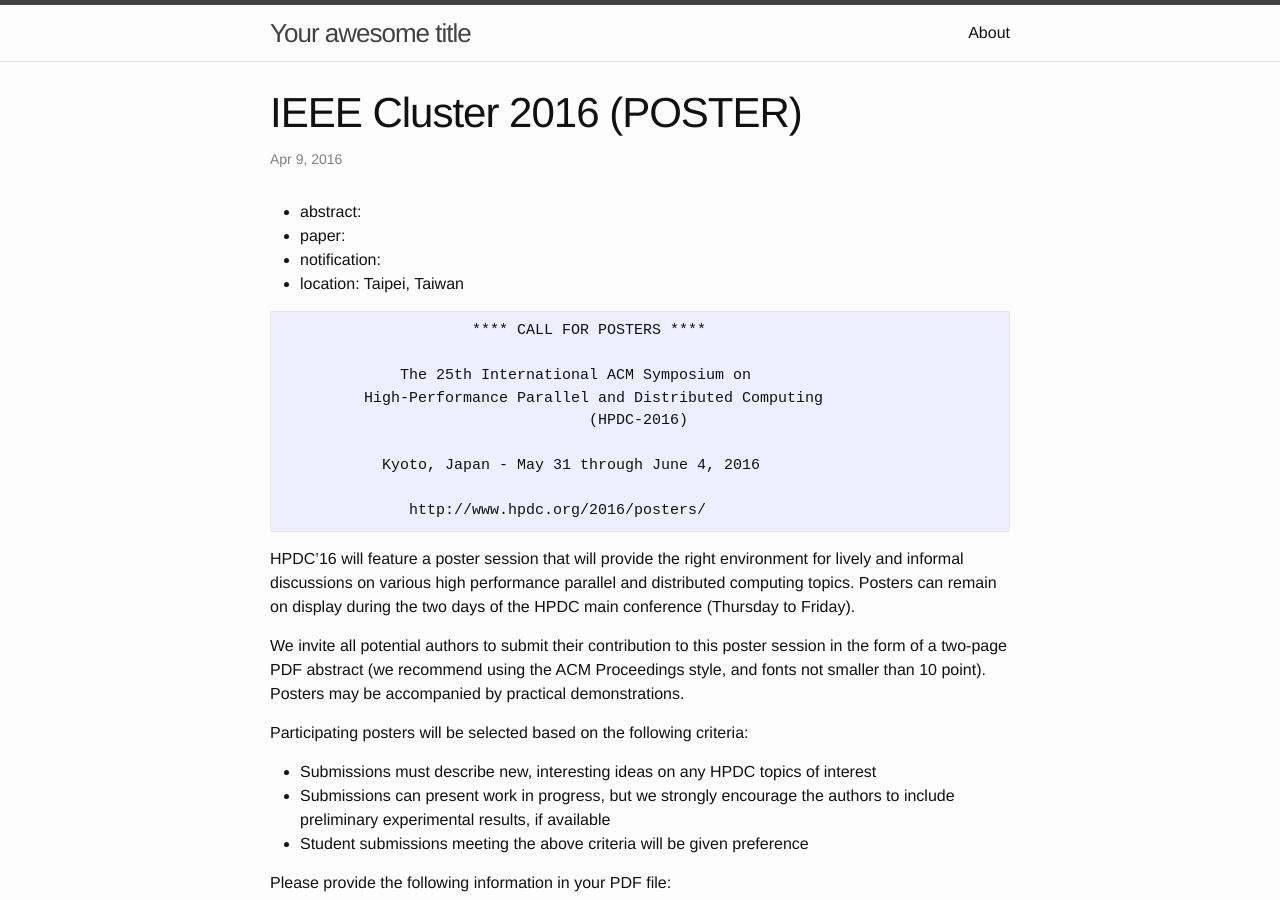
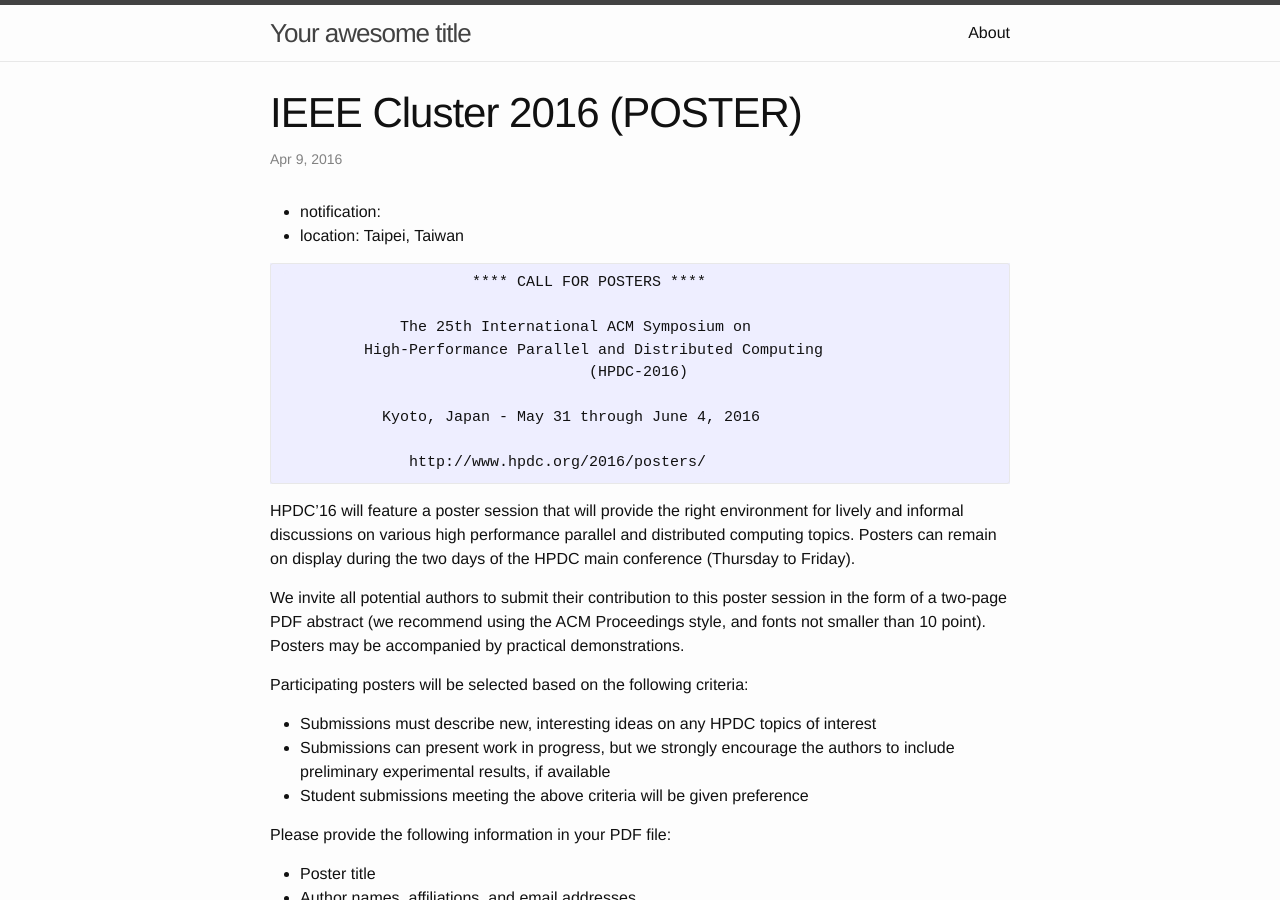
Before and after one commit to camready/camready.github.io, a Jekyll site: the page built from _calls/cluster/2016/poster.md, in a window 1280 px wide and 900 px high. Built offline with Jekyll 4.4.1, drawn with Linux system fonts in a browser that asks for light colours.

Commit message:
jekyll: add flexible deadlines to template
Signed-off-by: Noah Watkins <noahwatkins@gmail.com>

```diff
--- a/_layouts/call.html
+++ b/_layouts/call.html
@@ -9,8 +9,37 @@
   </header>
 
   <ul>
-      <li>abstract: {{ page.deadlines.abstract }}</li>
-      <li>paper: {{ page.deadlines.paper }}</li>
+
+{% if page.deadlines.abstract %}
+  <li>abstract: {{ page.deadlines.abstract | first }}
+  {% assign extensions = page.deadlines.abstract | shift %}
+  {% if extensions %}
+    <ul>
+    {% assign count = 1 %}
+    {% for extension in extensions %}
+      <li>Extension {{ count }}: {{ extension }}</li>
+    {% assign count = count | plus: 1 %}
+    {% endfor %}
+    </ul>
+  {% endif %}
+  </li>
+{% endif %}
+
+{% if page.deadlines.paper %}
+  <li>paper: {{ page.deadlines.paper | first }}
+  {% assign extensions = page.deadlines.paper | shift %}
+  {% if extensions %}
+    <ul>
+    {% assign count = 1 %}
+    {% for extension in extensions %}
+      <li>Extension {{ count }}: {{ extension }}</li>
+    {% assign count = count | plus: 1 %}
+    {% endfor %}
+    </ul>
+  {% endif %}
+  </li>
+{% endif %}
+
       <li>notification: {{ page.deadlines.notification }}</li>
       <li>location: {{ page.location }}</li>
   </ul>
```
